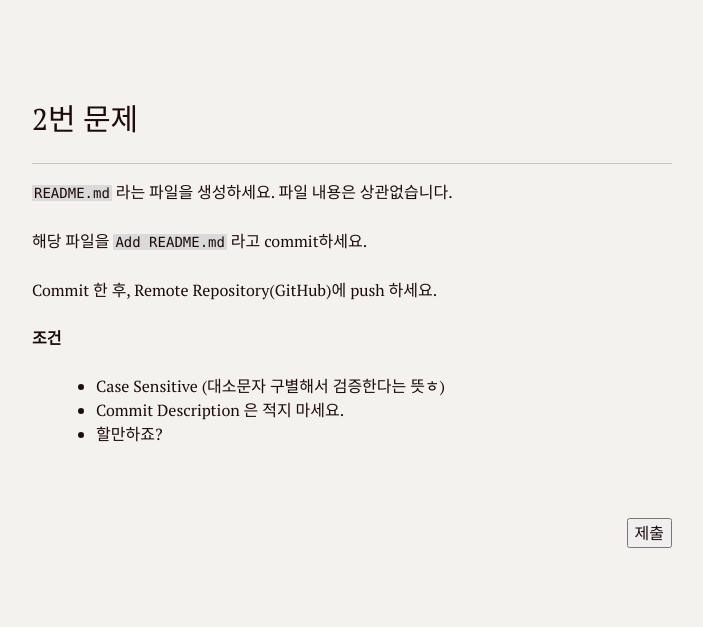
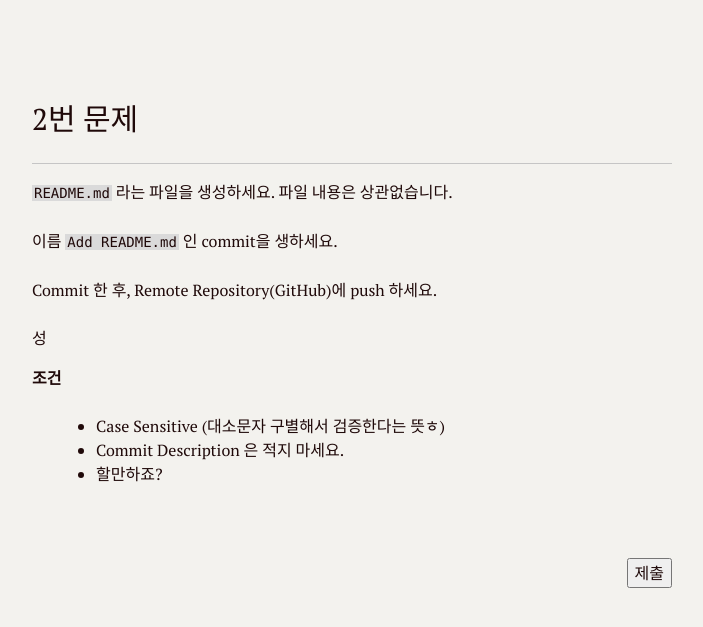
Before and after one commit to Taewan-P/workshop-validator, a Django app: template workshop_validator/main/templates/main/question2.html in a window 1280 px wide. Shown: the top 627 px of the page, without its empty margins (288-991 px from the left). Run offline with Django 3.2, Linux system fonts and the light colour scheme; the template is opened without the code that fills it, so the values that code supplies are empty; parts of the project's set-up code (start-up, migrations or seed data) failed here and were passed over.

Commit message:
Add improvements to questions

```diff
--- a/workshop_validator/main/templates/main/question1.html
+++ b/workshop_validator/main/templates/main/question1.html
@@ -15,7 +15,7 @@
 <body class='typora-export'>
 	<div id='write' class=''>
 		<h1><a name="1번-문제" class="md-header-anchor"></a><span>1번 문제</span></h1>
-		<p><span> </span><code>jaram-workshop-2021</code><span> 이라는 레포를 생성하세요.</span></p>
+		<p><span> </span><code>jaram-workshop-2021</code><span> 이라는 Repository를 생성하세요.</span></p>
 		<p><strong><span>조건</span></strong></p>
 		<ul>
 			<li><span>생성 시 아무것도 넣지 않을 것. (README.md, LICENSE.md, .gitignore)</span></li>
--- a/workshop_validator/main/templates/main/question2.html
+++ b/workshop_validator/main/templates/main/question2.html
@@ -16,8 +16,8 @@
 	<div id='write' class=''>
 		<h1><a name="2번-문제" class="md-header-anchor"></a><span>2번 문제</span></h1>
 		<p><code>README.md</code><span> 라는 파일을 생성하세요. 파일 내용은 상관없습니다.</span></p>
-		<p><span>해당 파일을 </span><code>Add README.md</code><span> 라고 commit하세요.</span></p>
-		<p><span>Commit 한 후, Remote Repository(GitHub)에 push 하세요.</span></p>
+		<p><span>이름 </span><code>Add README.md</code><span> 인 commit을 생하세요.</span></p>
+		<p><span>Commit 한 후, Remote Repository(GitHub)에 push 하세요.</span></p>성
 		<p><strong><span>조건</span></strong></p>
 		<ul>
 			<li><span>Case Sensitive (대소문자 구별해서 검증한다는 뜻ㅎ)</span></li>
--- a/workshop_validator/main/templates/main/question9.html
+++ b/workshop_validator/main/templates/main/question9.html
@@ -16,7 +16,7 @@
 	<div id='write' class=''>
 		<h1><a name="9번-문제" class="md-header-anchor"></a><span>9번 문제</span></h1>
 		<p><span>8번 문제는 사실 실수였어요. </span></p>
-		<p><span>방금 merge 시킨 commit들을 다 제거하세요.(Hard Reset)</span></p>
+        <p><span>방금 merge 시킨 commit들을 <code>main</code> branch 에서 제거하세요.(Hard Reset)</span></p>
 		<p><span>시킨 대로만 하셨으면 commit 2개만 reset 하면 될꺼에요.</span></p>
 		<p><span>화이팅!</span></p>
 		<p><strong><span>조건</span></strong></p>
```
